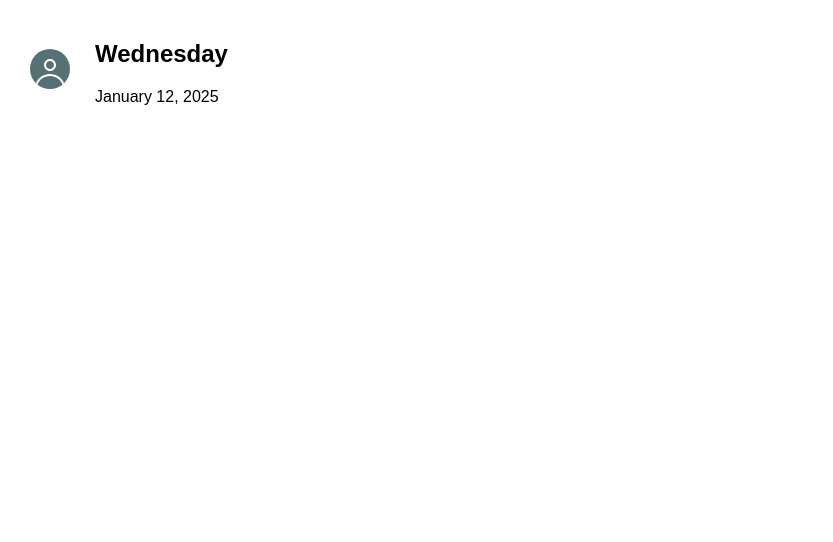
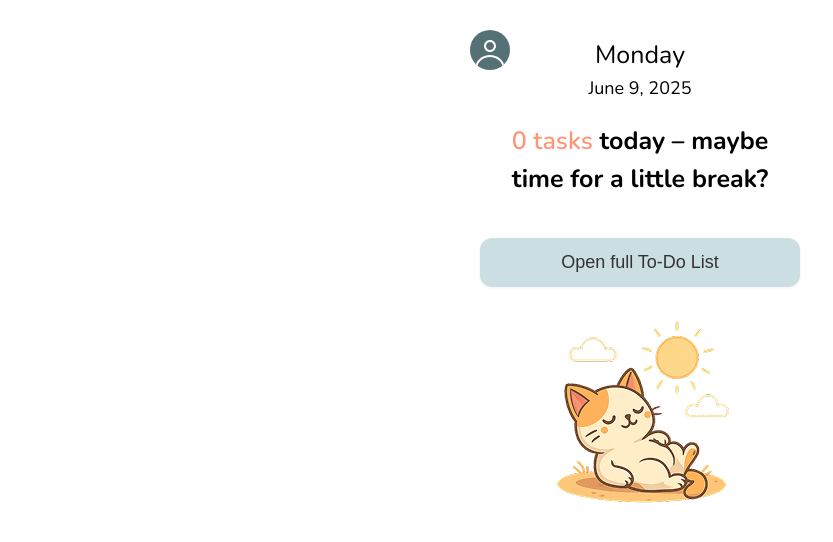
Before and after one commit to MariaRatnikova/Achieva, a plain HTML site: page index.html in a window 1280 px wide. Shown: the whole page, without its empty margins (0-833 px from the left). Drawn offline with nearby package versions, Linux system fonts and the light colour scheme.

Commit message:
StartSite hinzugefugt

```diff
--- a/index.html
+++ b/index.html
@@ -4,35 +4,73 @@
   <meta charset="UTF-8">
   <meta name="viewport" content="width=device-width, initial-scale=1.0">
   <title>Achieva</title>
+
+  <!-- Externe CSS-Datei für das Styling -->
   <link rel="stylesheet" href="style.css">
+
+  <!-- Manifest für PWA-Funktionalität -->
   <link rel="manifest" href="manifest.json">
+
+  <!-- Google Fonts (Nunito-Schriftart) -->
+  <link href="https://fonts.googleapis.com/css2?family=Nunito:wght@400;600;700&display=swap" rel="stylesheet">
 </head>
 <body>
 
+  <!-- Login-Bildschirm (wird am Anfang versteckt) -->
   <div id="loginScreen" class="screen hidden">
+
+    <!-- Logo von Achieva -->
     <div class="logo">
       <img src="images/Log_In/logo.svg" alt="Achieva Logo">
     </div>
+
+    <!-- Container für Anmelde-Buttons -->
     <div class="button-container">
       <button class="button SignUp">Sign up</button>
-                <button class="button LogIn"> Log in</button></div>
-            <p class="slogan"> Motivated. Organized. Successful</p>
+      <button class="button LogIn">Log in</button>
     </div>
 
+    <!-- Slogan unter den Buttons -->
+    <p class="slogan">Motivated. Organized. Successful</p>
+  </div>
+
+  <!-- Hauptbildschirm nach dem Login -->
   <div class="startScreen">
+
+    <!-- Obere Leiste mit Profilbild und Datum -->
     <div class="top-bar">
+
+      <!-- Button mit Profilbild -->
       <button class="avatar-button">
         <img src="images/Start_Screen/Profil_button.svg">
       </button>
+
+      <!-- Datum (Wochentag und aktuelles Datum) -->
       <div class="date-info">
+        <div class="spacer"></div>
         <h2 id="dayName">Wednesday</h2>
-                    <p id="fullDate"> January 12, 2025</p>
-                </div>
+        <p id="fullDate">January 12, 2025</p>
+        <div class="spacer"></div>
       </div>
     </div>
 
+    <!-- Anzeige der Aufgabenanzahl und Text -->
+    <p class="task-info">
+      <span id="taskCount" class="task-count">0 tasks</span>
+      today – maybe time for a little break?
+    </p>
 
+    <!-- Button zum Öffnen der vollständigen To-Do-Liste -->
+    <button class="todo-button">Open full To-Do List</button>
 
+    <!-- Bild eines entspannten Katers bei Sonne -->
+    <div class="cat-wrapper">
+      <img src="images/Start_Screen/cat-sun.png">
+    </div>
+
+  </div>
+
+  <!-- JavaScript-Datei zur Funktionalität -->
   <script src="script.js"></script>
 </body>
 </html>
--- a/script.js
+++ b/script.js
@@ -0,0 +1,7 @@
+const today = new Date();
+
+const dayName = today.toLocaleDateString('en-US', { weekday: 'long' });
+const fullDate = today.toLocaleDateString('en-US', { month: 'long', day: 'numeric', year: 'numeric' });
+
+document.getElementById('dayName').textContent = dayName;
+document.getElementById('fullDate').textContent = fullDate;
--- a/style.css
+++ b/style.css
@@ -1,3 +1,4 @@
+/* Grundlegendes Styling für den gesamten Body */
 body {
   margin: 0;
   padding: 0;
@@ -5,12 +6,14 @@ body {
   font-family: 'Nunito', sans-serif;
 }
 
+/* App-Container für volle Höhe */
 #app {
-    max-width: 400px;
+  width: 100%;
   height: 100vh;
-    margin: 0 auto;
   overflow: hidden;
 }
+
+/* Hintergrundbild und Zentrierung auf dem Login-Screen */
 .screen {
   height: 100vh;
   background-image: url("images/Log_In/illustration.png");
@@ -24,7 +27,9 @@ body {
   text-align: center;
   color: white;
 }
-  .button-container{
+
+/* Container für die Login-Buttons */
+.button-container {
   display: flex;
   flex-direction: column;
   gap: 25px;
@@ -32,50 +37,160 @@ body {
   align-items: center;
   margin-top: 7px;
 }
-  .button{
+
+/* Basis-Button-Design */
+.button {
   width: 320px;
   height: 55px;
   padding: 14px;
-    margin: 10 px 0;
+  margin: 10 px 0; /* Achtung: "10 px" → sollte "10px" sein */
   border: none;
   border-radius: 12px;
   font-size: 16px;
   cursor: pointer;
 }
+
+/* Stil für "Sign Up"-Button */
 .SignUp {
   background-color: #98B3B9;
   color: black;
 }
+
 .SignUp:active {
-    background-color: #7fa1a7; /* более тёмный оттенок при нажатии */
+  background-color: #7fa1a7; /* dunklere Farbe beim Klicken */
 }
 
+/* Stil für "Log In"-Button */
 .LogIn {
   background-color: white;
   color: black;
 }
+
 .LogIn:active {
-    background-color: #ddd; /* светло-серый фон при нажатии */
+  background-color: #ddd; /* hellgraue Farbe beim Klicken */
 }
+
+/* Slogan unter den Buttons */
 .slogan {
   margin-top: 15px;
   font-size: 16px;
   font-weight: bold;
 }
+
+/* Zum Ausblenden von Screens */
 .hidden {
   display: none;
 }
+
+/* Hauptbildschirm nach dem Login */
+.startScreen {
+  height: 100vh;
+  display: flex;
+  flex-direction: column;
+  align-items: center;
+}
+
+/* Obere Leiste mit Avatar und Datum */
 .top-bar {
   display: flex;
   align-items: center;
-    justify-content: flex-start;
+  justify-content: space-between;
+  background-color: white;
   padding: 20px;
-    gap: 15px;
+  border-radius: 12px;
+  width: 90%;
+  max-width: 400px;
+  position: relative;
 }
-  .avatar-button{
+
+/* Avatar-Button ohne Rahmen */
+.avatar-button {
   background: none;
   border: none;
   padding: 0;
+  margin: 0;
   cursor: pointer;
 }
-.avatar-button img{}
+
+/* Profilbild rund darstellen */
+.avatar-button img {
+  width: 60px;
+  height: 60px;
+  border-radius: 50%;
+}
+
+/* Datum zentriert in der Topbar */
+.date-info {
+  position: absolute;
+  left: 50%;
+  transform: translateX(-50%);
+  text-align: center;
+  padding-top: 35px;
+}
+
+.date-info h2 {
+  margin: 0;
+  font-size: 25px;
+  font-weight: 400;
+}
+
+.date-info p {
+  margin: 4px 0 0 0; /* nur oberer Abstand */
+  font-size: 18px;
+}
+
+/* Info zur Anzahl der Aufgaben */
+.task-info {
+  text-align: center;
+  font-size: 25px;
+  font-weight: bold;
+  margin: 20px auto;
+  line-height: 1.5;
+  max-width: 320px;
+  padding: 0 60px;
+  word-wrap: break-word;
+}
+
+/* Zahl der Aufgaben farblich hervorheben */
+.task-count {
+  color: #FD9679;
+  font-weight: 600;
+}
+
+/* Button für die To-Do-Liste */
+.todo-button {
+  background-color: #cbdfe3;       /* heller Blau-Ton */
+  color: #333;                     /* dunkler Text */
+  border: none;
+  border-radius: 12px;
+  padding: 14px 20px;
+  font-size: 18px;
+  font-weight: 500;
+  cursor: pointer;
+  width: 90%;
+  max-width: 320px;
+  margin: 20px auto;
+  display: block;
+  text-align: center;
+  box-shadow: 0 1px 3px rgba(0, 0, 0, 0.05); /* sanfter Schatten */
+  transition: background-color 0.2s ease;
+}
+
+.todo-button:active {
+  background-color: #b9d3d7; /* dunkler beim Klick */
+}
+
+/* Container für das Katzenbild – zentriert */
+.cat-wrapper {
+  display: flex;
+  justify-content: center;
+  align-items: center;
+}
+
+/* Responsive Design für größere Bildschirme */
+@media (min-width: 600px) {
+  body {
+    max-width: 400px;
+    margin: 0 auto;
+  }
+}
```
Also changed, not shown: images/Start_Screen/cat-sun.png (added), 3 other files. Lines whose indentation alone changed are shown as unchanged.
